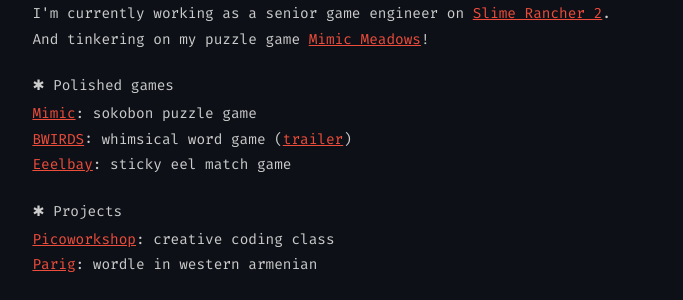
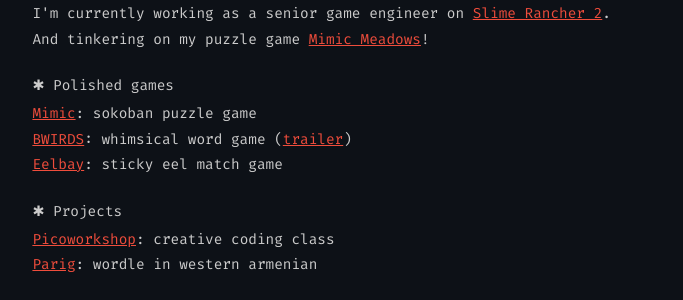
Before and after one commit to sourencho/sourencho.github.io, a Jekyll site: the page built from index.html, in a window 1280 px wide. Shown: the part 159-459 px from the top of the page, without its empty margins (298-981 px from the left). Built offline with Jekyll 4.4.1, drawn with Linux system fonts in a browser that asks for light colours.

Commit message:
Update index.html

```diff
--- a/index.html
+++ b/index.html
@@ -21,11 +21,11 @@
 
 <subsection>
     <p>✱ Polished games</p>
-    <a href="https://sourencho.itch.io/mimic">Mimic</a>: sokobon puzzle game
+    <a href="https://sourencho.itch.io/mimic">Mimic</a>: sokoban puzzle game
     <br>
     <a href="https://play.date/games/bwirds/">BWIRDS</a>: whimsical word game (<a href="https://youtu.be/KAIBeuU7ocI">trailer</a>)
     <br>
-    <a href="https://sourencho.itch.io/eelbay">Eeelbay</a>: sticky eel match game
+    <a href="https://sourencho.itch.io/eelbay">Eelbay</a>: sticky eel match game
 </subsection>
 
 <subsection>
```
